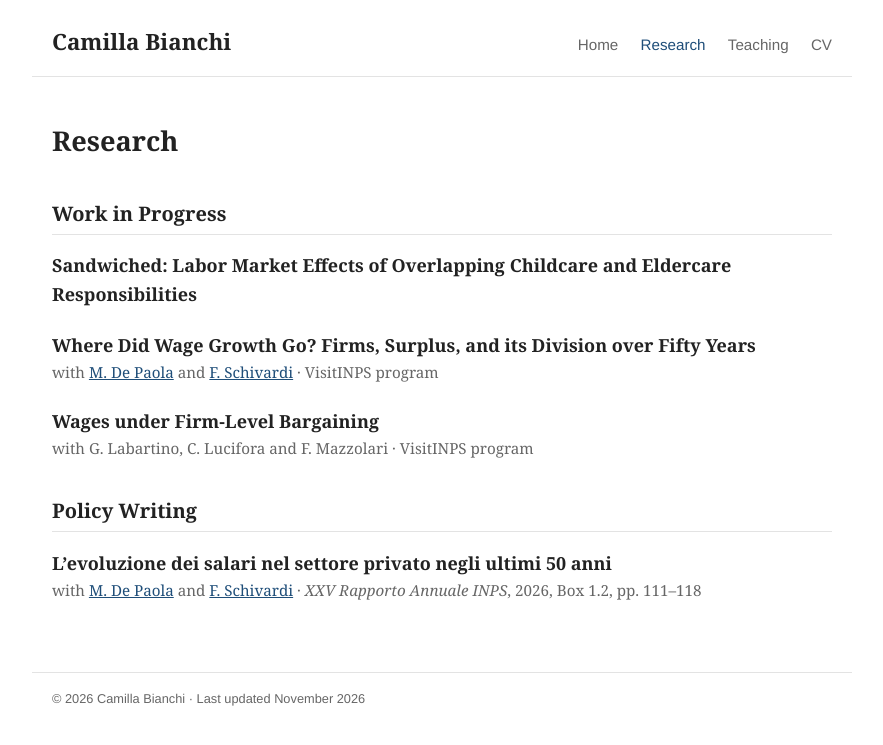
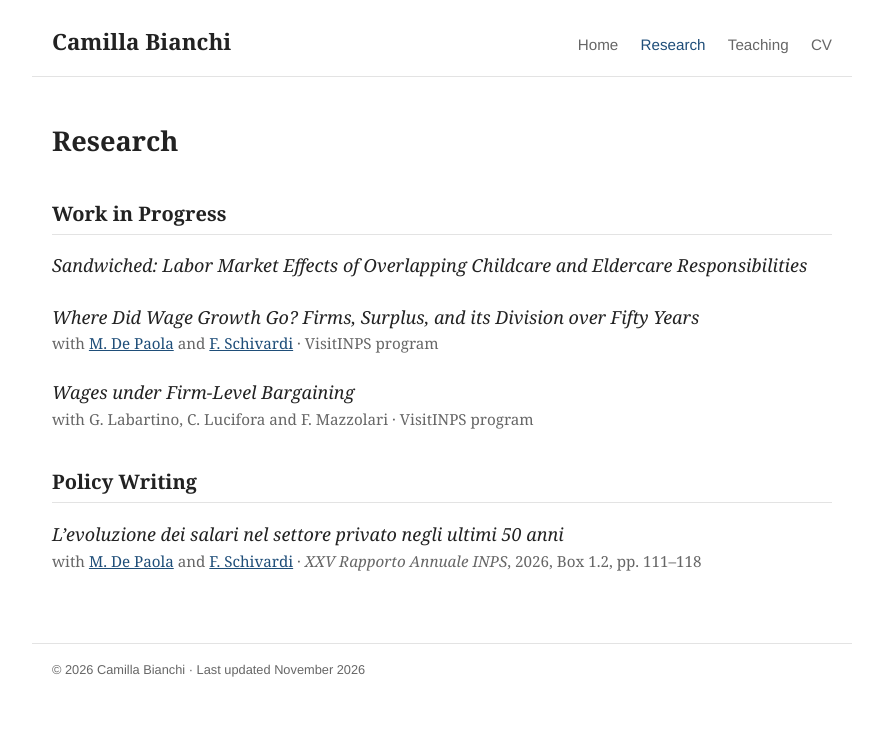
Before and after one commit to camillabianchi/camillabianchi.github.io, a Jekyll site: the page built from research.md, in a window 1280 px wide. Shown: the top 745 px of the page, without its empty margins (198-1081 px from the left). Built offline with Jekyll 4.4.1, drawn with Linux system fonts in a browser that asks for light colours.

Commit message:
Change paper title style

```diff
--- a/assets/css/style.css
+++ b/assets/css/style.css
@@ -87,7 +87,7 @@ h2 {
 
 /* Research */
 .paper { margin-bottom: 1.4rem; }
-.paper .title { font-weight: bold; }
+.paper .title { font-style: italic; }
 .paper .meta { color: var(--muted); font-size: .95rem; }
 .paper .links a {
   font-family: Helvetica, Arial, sans-serif;
```
